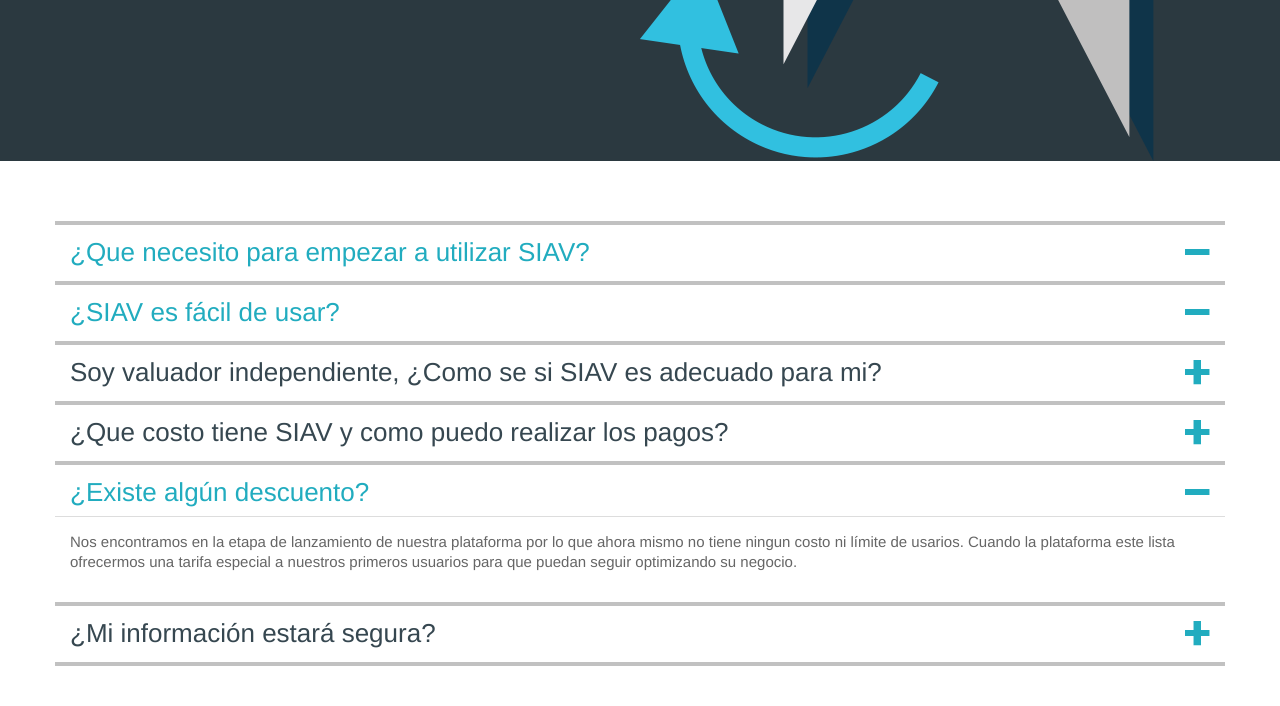
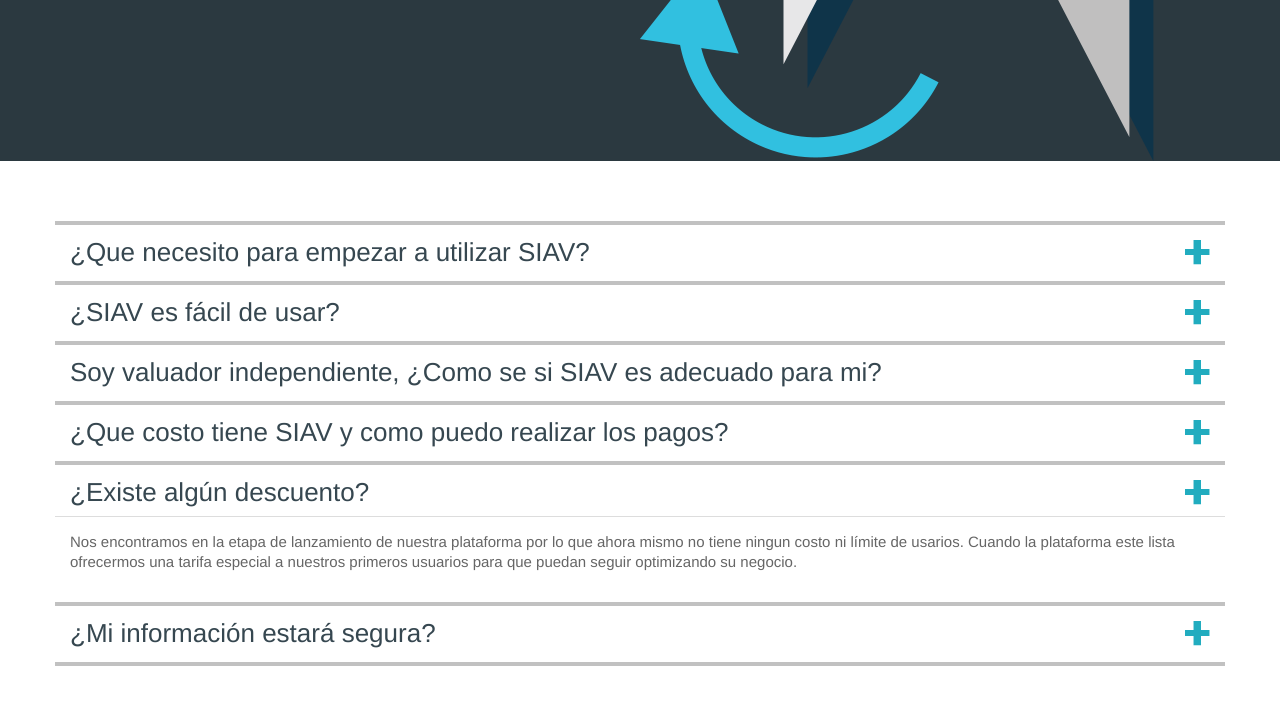
Before and after one commit to gusreyes01/SIAV_site, a Django app: template templates/faq.html in a window 1280 px wide. Shown: the part 691-1397 px from the top of the page. Run offline with Django 3.2, Linux system fonts and the light colour scheme; the template is opened without the code that fills it, so the values that code supplies are empty; some libraries are stand-ins or nearby versions.

Commit message:
added collapsed class

```diff
--- a/templates/faq.html
+++ b/templates/faq.html
@@ -26,7 +26,7 @@
                 <div class="panel panel-default">
                     <div class="panel-heading" role="tab" id="headingBeta">
                         <h4 class="panel-title">
-                            <a role="button" data-toggle="collapse" data-parent="#accordion" href="#collapseBeta"
+                            <a class="collapsed" role="button" data-toggle="collapse" data-parent="#accordion" href="#collapseBeta"
                                aria-expanded="true" aria-controls="collapseBeta">
                                 ¿Que necesito para empezar a utilizar SIAV?
                             </a>
@@ -43,7 +43,7 @@
                 <div class="panel panel-default">
                     <div class="panel-heading" role="tab" id="headingOne">
                         <h4 class="panel-title">
-                            <a role="button" data-toggle="collapse" data-parent="#accordion" href="#collapseOne"
+                            <a class="collapsed" role="button" data-toggle="collapse" data-parent="#accordion" href="#collapseOne"
                                aria-expanded="true" aria-controls="collapseOne">
                                 ¿SIAV es fácil de usar?
                             </a>
@@ -96,7 +96,7 @@
                 <div class="panel panel-default">
                     <div class="panel-heading" role="tab" id="headingZero">
                         <h4 class="panel-title">
-                            <a role="button" data-toggle="collapse" data-parent="#accordion" href="#collapseZero"
+                            <a class="collapsed" role="button" data-toggle="collapse" data-parent="#accordion" href="#collapseZero"
                                aria-expanded="true" aria-controls="collapseZero">
                                 ¿Existe algún descuento?
                             </a>
```
